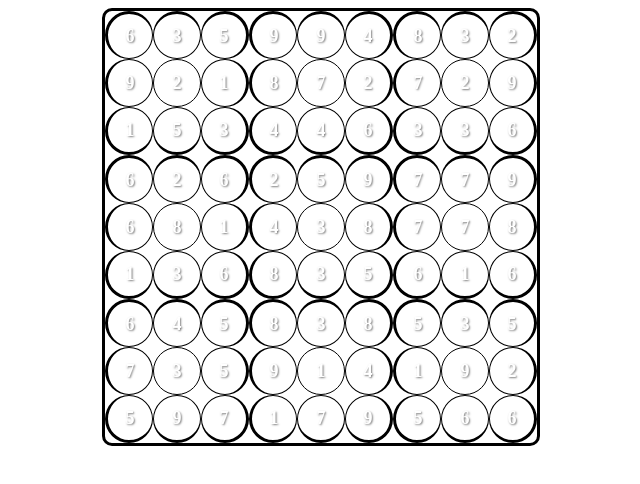
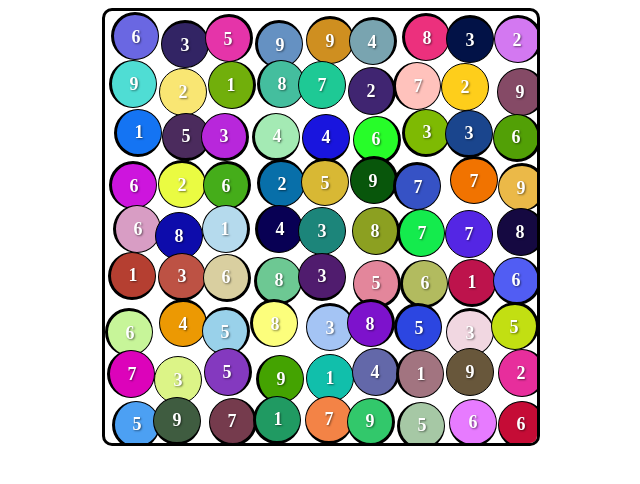
Before and after one commit to jmichalka/AngularGames, an Angular app in the folder AngularGames/: page / in a window 1280 px wide. Shown: the top 484 px of the page, without its empty margins (319-959 px from the left). Built offline with nearby package versions, Linux system fonts and the light colour scheme.

Commit message:
Funny features

```diff
--- a/AngularGames/src/app/board/board.component.ts
+++ b/AngularGames/src/app/board/board.component.ts
@@ -30,7 +30,7 @@ export class BoardComponent {
 
   handleRightClick(event: any) {
     event.preventDefault();
-    this.generate();
+    this.generate()
   }
 
   generate() {
--- a/AngularGames/src/app/cell/cell.component.html
+++ b/AngularGames/src/app/cell/cell.component.html
@@ -7,7 +7,10 @@
         'rightBorder': (id.x % 3 === 0),
         'topBorder': (id.y % 3 === 1),
         'bottomBorder': (id.y % 3 === 0)
-    }">
+    }"
+    [style.--translateX]="offsetX"
+    [style.--translateY]="offsetY"
+    [style.background-color]="color">
     <div class="value">
         {{ displayValue }}
     </div>
--- a/AngularGames/src/app/cell/cell.component.ts
+++ b/AngularGames/src/app/cell/cell.component.ts
@@ -21,14 +21,26 @@ export class CellComponent implements OnInit {
   topBorderOn:boolean = false;
   bottomBorderOn:boolean = true;
 
+  offsetX = '0px';
+  offsetY = '0px';
+  color = this.getRandomColor();
+
+
+// ---------- LIFECYCLE ----------
+
   ngOnInit(): void {
     // this.displayValue = this.initialValue.toString();
   }
 
   ngOnChanges():void {
     this.displayValue = this.initialValue.toString();
-    console.log("CHANGE");
+    this.offsetX = Math.floor(Math.random() * 10) + 'px';
+    this.offsetY = Math.floor(Math.random() * 10) + 'px';
+
+    // console.log("CHANGE");
   }
+
+// ---------- EVENTS ----------
 
   focus(event: any) {
     // this.myDiv.nativeElement.focus();
@@ -43,4 +55,16 @@ export class CellComponent implements OnInit {
     }
     this.displayValue = event.key.toString();
   }
+
+
+  // ---------- UTILITIES ----------
+  getRandomColor() {
+    return (
+      "#" +
+      Math.floor(Math.random() * 16777216)
+        .toString(16)
+        .padStart(6, "0")
+    );
+  }
+
 }
```
